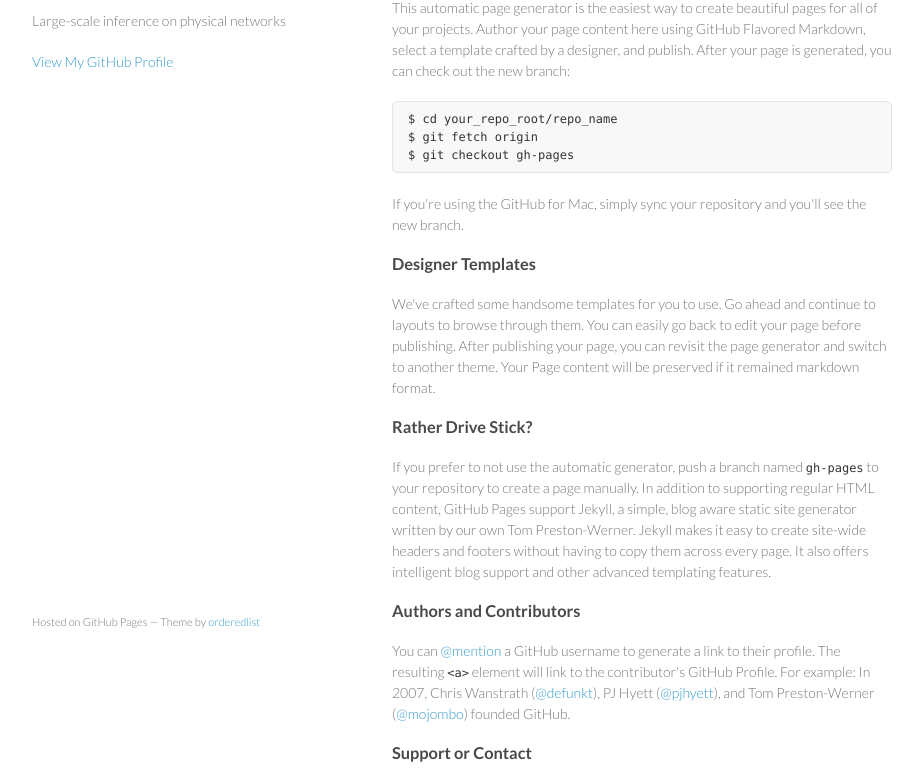
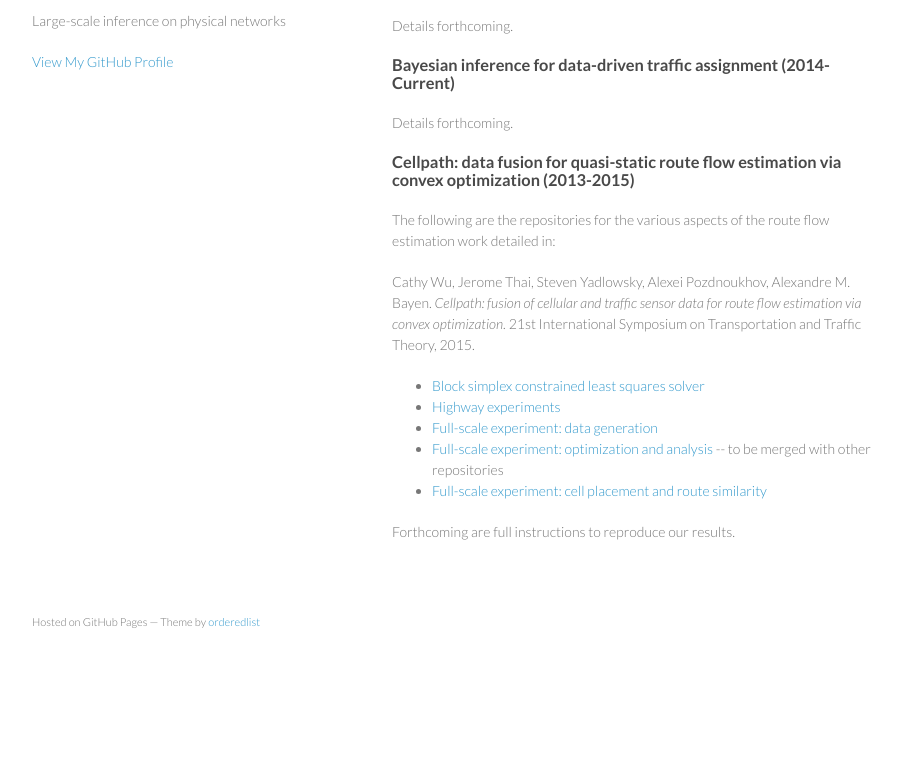
Before and after one commit to megacell/megacell.github.io, a plain HTML site: page index.html in a window 1280 px wide. Shown: the part 99-878 px from the top of the page, without its empty margins (178-1101 px from the left). After the commit the page ends 800 px from the top, so only its background shows below. Drawn offline with Linux system fonts and the light colour scheme.

Commit message:
Replace master branch with page content via GitHub

```diff
--- a/index.html
+++ b/index.html
@@ -24,36 +24,32 @@
       </header>
       <section>
         <h3>
-<a id="welcome-to-github-pages" class="anchor" href="#welcome-to-github-pages" aria-hidden="true"><span class="octicon octicon-link"></span></a>Welcome to GitHub Pages.</h3>
+<a id="block-simplex-constrained-least-squares-numerical-comparison-and-application-to-traffic-2013-current" class="anchor" href="#block-simplex-constrained-least-squares-numerical-comparison-and-application-to-traffic-2013-current" aria-hidden="true"><span class="octicon octicon-link"></span></a>Block simplex constrained least squares: numerical comparison and application to traffic (2013-Current)</h3>
 
-<p>This automatic page generator is the easiest way to create beautiful pages for all of your projects. Author your page content here using GitHub Flavored Markdown, select a template crafted by a designer, and publish. After your page is generated, you can check out the new branch:</p>
-
-<pre><code>$ cd your_repo_root/repo_name
-$ git fetch origin
-$ git checkout gh-pages
-</code></pre>
-
-<p>If you're using the GitHub for Mac, simply sync your repository and you'll see the new branch.</p>
+<p>Details forthcoming.</p>
 
 <h3>
-<a id="designer-templates" class="anchor" href="#designer-templates" aria-hidden="true"><span class="octicon octicon-link"></span></a>Designer Templates</h3>
+<a id="bayesian-inference-for-data-driven-traffic-assignment-2014-current" class="anchor" href="#bayesian-inference-for-data-driven-traffic-assignment-2014-current" aria-hidden="true"><span class="octicon octicon-link"></span></a>Bayesian inference for data-driven traffic assignment (2014-Current)</h3>
 
-<p>We've crafted some handsome templates for you to use. Go ahead and continue to layouts to browse through them. You can easily go back to edit your page before publishing. After publishing your page, you can revisit the page generator and switch to another theme. Your Page content will be preserved if it remained markdown format.</p>
+<p>Details forthcoming.</p>
 
 <h3>
-<a id="rather-drive-stick" class="anchor" href="#rather-drive-stick" aria-hidden="true"><span class="octicon octicon-link"></span></a>Rather Drive Stick?</h3>
+<a id="cellpath-data-fusion-for-quasi-static-route-flow-estimation-via-convex-optimization-2013-2015" class="anchor" href="#cellpath-data-fusion-for-quasi-static-route-flow-estimation-via-convex-optimization-2013-2015" aria-hidden="true"><span class="octicon octicon-link"></span></a>Cellpath: data fusion for quasi-static route flow estimation via convex optimization (2013-2015)</h3>
 
-<p>If you prefer to not use the automatic generator, push a branch named <code>gh-pages</code> to your repository to create a page manually. In addition to supporting regular HTML content, GitHub Pages support Jekyll, a simple, blog aware static site generator written by our own Tom Preston-Werner. Jekyll makes it easy to create site-wide headers and footers without having to copy them across every page. It also offers intelligent blog support and other advanced templating features.</p>
+<p>The following are the repositories for the various aspects of the route flow estimation work detailed in:</p>
 
-<h3>
-<a id="authors-and-contributors" class="anchor" href="#authors-and-contributors" aria-hidden="true"><span class="octicon octicon-link"></span></a>Authors and Contributors</h3>
+<p>Cathy Wu, Jerome Thai, Steven Yadlowsky, Alexei Pozdnoukhov, Alexandre M. Bayen. <em>Cellpath: fusion of cellular and traffic sensor data for route flow estimation via convex optimization.</em> 21st International Symposium on Transportation and Traffic Theory, 2015.</p>
 
-<p>You can <a href="https://github.com/blog/821" class="user-mention">@mention</a> a GitHub username to generate a link to their profile. The resulting <code>&lt;a&gt;</code> element will link to the contributor's GitHub Profile. For example: In 2007, Chris Wanstrath (<a href="https://github.com/defunkt" class="user-mention">@defunkt</a>), PJ Hyett (<a href="https://github.com/pjhyett" class="user-mention">@pjhyett</a>), and Tom Preston-Werner (<a href="https://github.com/mojombo" class="user-mention">@mojombo</a>) founded GitHub.</p>
+<ul>
+<li><a href="https://github.com/megacell/block-simplex-least-squares">Block simplex constrained least squares solver</a></li>
+<li><a href="https://github.com/megacell/traffic-estimation-wardrop">Highway experiments</a></li>
+<li><a href="https://github.com/ion599/phi">Full-scale experiment: data generation</a></li>
+<li>
+<a href="https://github.com/ion599/optimization">Full-scale experiment: optimization and analysis</a> -- to be merged with other repositories</li>
+<li><a href="https://github.com/megacell/synthetic-traffic/tree/master/networks">Full-scale experiment: cell placement and route similarity</a></li>
+</ul>
 
-<h3>
-<a id="support-or-contact" class="anchor" href="#support-or-contact" aria-hidden="true"><span class="octicon octicon-link"></span></a>Support or Contact</h3>
-
-<p>Having trouble with Pages? Check out the documentation at <a href="https://help.github.com/pages">https://help.github.com/pages</a> or contact <a href="mailto:support@github.com">support@github.com</a> and we’ll help you sort it out.</p>
+<p>Forthcoming are full instructions to reproduce our results.</p>
       </section>
       <footer>
         <p><small>Hosted on GitHub Pages &mdash; Theme by <a href="https://github.com/orderedlist">orderedlist</a></small></p>
```
Also changed, not shown: params.json (+1 -1 lines).
